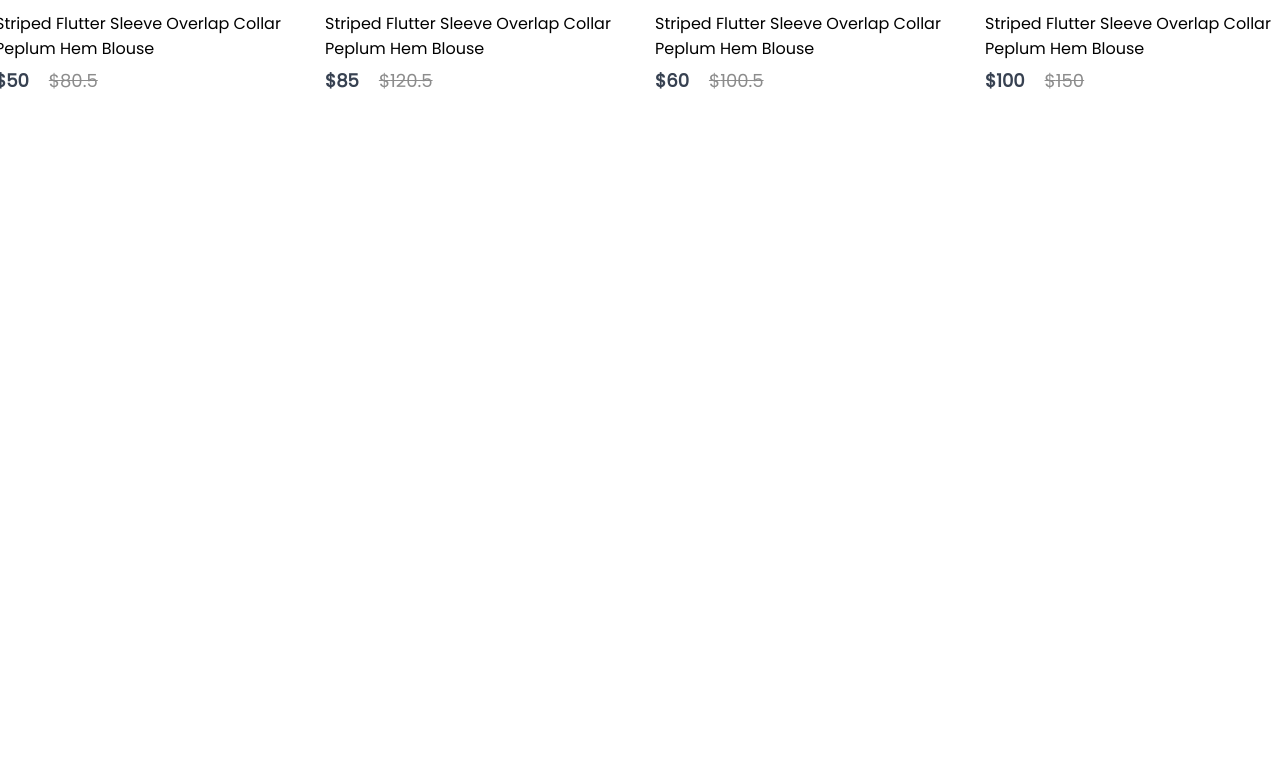
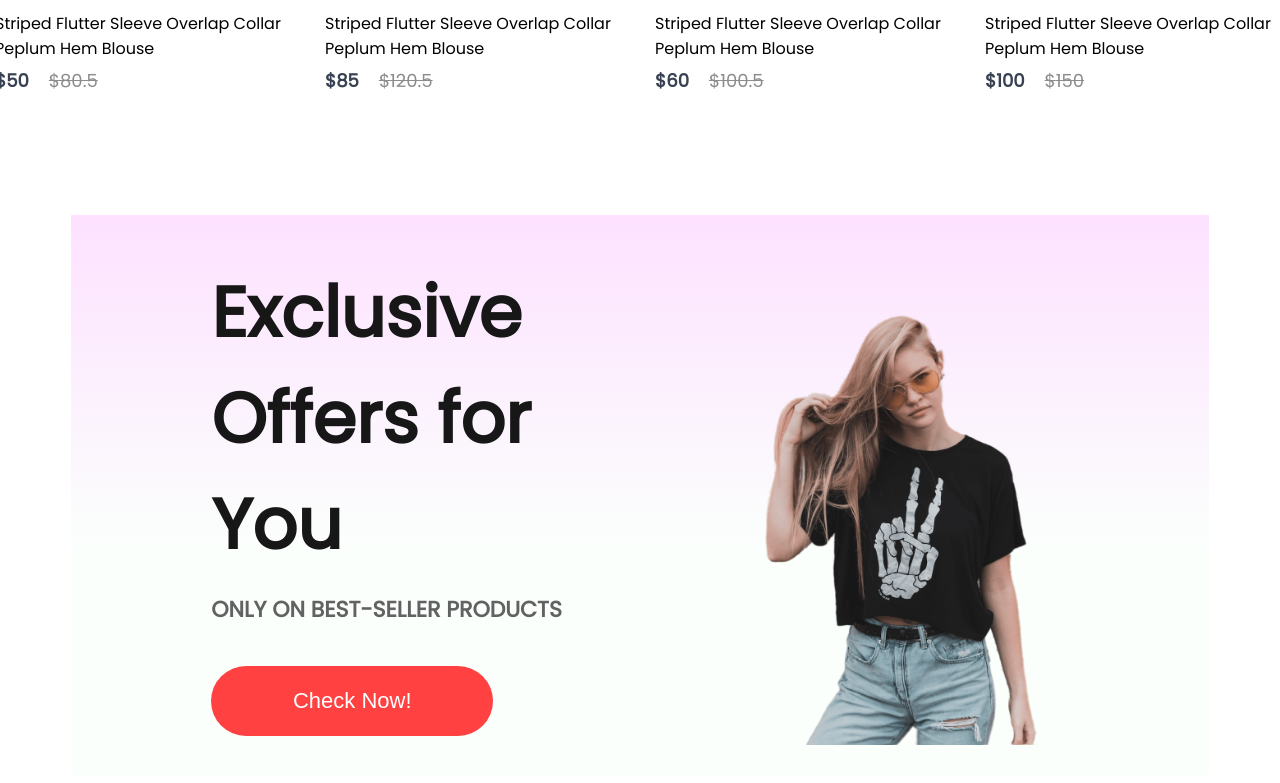
Before and after one commit to Arnab-batsy/Epiphany-mart, a React (Vite) app: page / in a window 1280 px wide. Shown: the part 1417-2200 px from the top of the page. Before the commit the page ends 1632 px from the top, so only its background shows below. Built offline with nearby package versions, Linux system fonts and the light colour scheme.

Commit message:
Add the Offers Section

```diff
--- /dev/null
+++ b/src/Components/Offers/Offers.css
@@ -0,0 +1,50 @@
+.offers {
+  width: 67%;
+  height: 70vh;
+  display: flex;
+  margin: auto;
+  padding: 0px 140px;
+  margin-bottom: 150px;
+  background: linear-gradient(180deg, #fde1ff 0%, #e1ffea22 60%);
+}
+.offers-left {
+  flex: 1;
+  display: flex;
+  flex-direction: column;
+  justify-content: center;
+}
+.offers-left h1 {
+  color: #171717;
+  font-size: 70px;
+  font-weight: 600;
+  margin: 5px 0px;
+}
+.offers-left p {
+  color: #626262;
+  font-size: 22px;
+  font-weight: 600;
+  margin: 10px 0px;
+
+}
+.offers-left button {
+  width: 282px;
+  height: 70px;
+  border-radius: 35px;
+  background: #ff4141;
+  border: none;
+  color: white;
+  font-size: 22px;
+  font-weight: 500;
+  margin-top: 30px;
+  cursor: pointer;
+}
+.offers-right{
+    flex: 1;
+    display: flex;
+    align-items: center;
+    justify-content: flex-end;
+    padding-top: 50px;
+}
+.offers-right img{
+    height: 450px;
+}
--- /dev/null
+++ b/src/Components/Offers/Offers.jsx
@@ -0,0 +1,20 @@
+import React from "react";
+import "./Offers.css";
+import exclusive_image from "../Assets/exclusive_image.png";
+
+function Offers() {
+  return (
+    <div className="offers">
+      <div className="offers-left">
+        <h1>Exclusive Offers for You</h1>
+        <p>ONLY ON BEST-SELLER PRODUCTS</p>
+        <button>Check Now!</button>
+      </div>
+      <div className="offers-right">
+        <img src={exclusive_image} alt="exclusive_image" />
+      </div>
+    </div>
+  );
+}
+
+export default Offers;
--- a/src/Pages/Shop.jsx
+++ b/src/Pages/Shop.jsx
@@ -1,6 +1,7 @@
 import React from 'react'
 import Hero from '../Components/Hero/Hero'
 import Popular from '../Components/Popular/Popular'
+import Offers from '../Components/Offers/Offers'
 //This is our Home page
 
 function Shop() {
@@ -8,6 +9,7 @@ function Shop() {
     <div>
       <Hero/>
       <Popular/>
+      <Offers/>
     </div>
   )
 }
```
